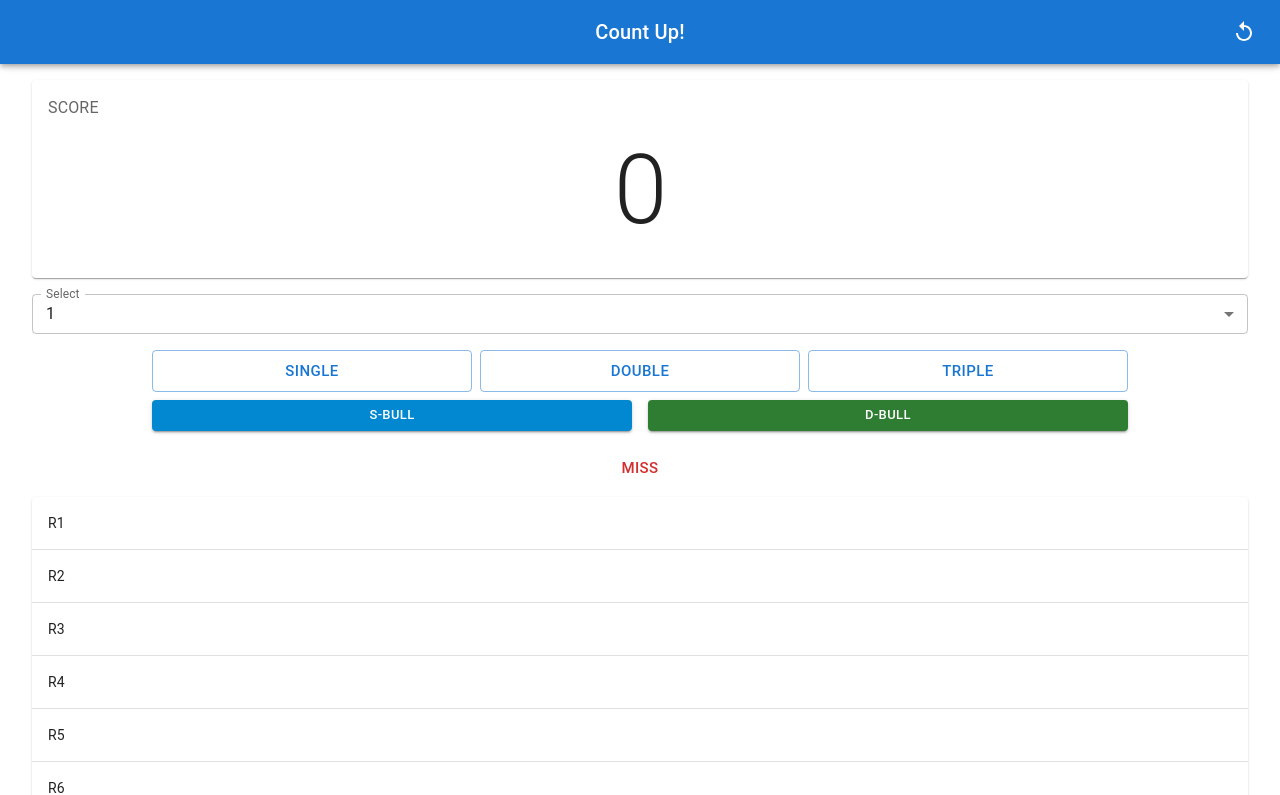
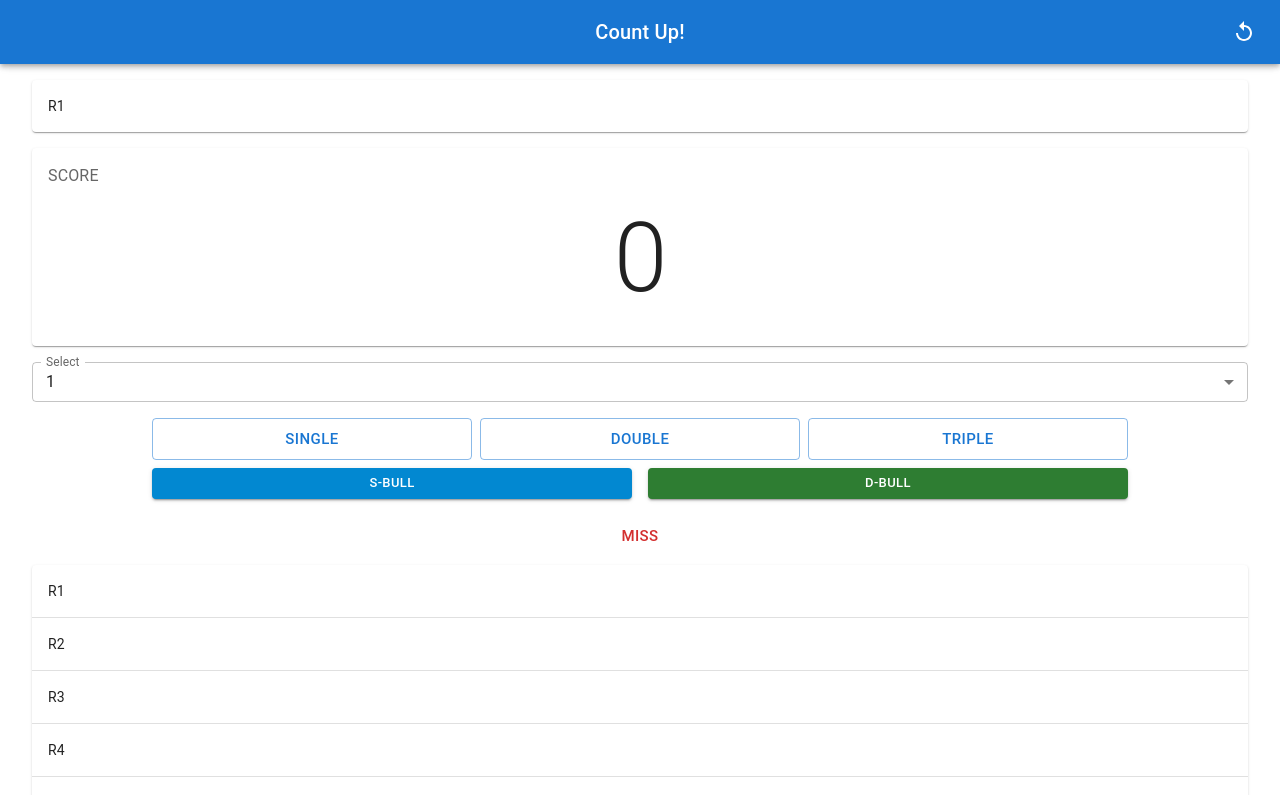
Before and after one commit to Sei-Tsushima-sti/count-up-app, a React (Create React App) app: page / in a window 1280 px wide. Shown: the top 795 px of the page. Built offline with nearby package versions, Linux system fonts and the light colour scheme.

Commit message:
現在ラウンドのスコアを表示

```diff
--- a/src/App.tsx
+++ b/src/App.jsx
@@ -46,6 +46,8 @@ function App() {
   }));
 
   return (<MainContent>
+    <ScoreTableSingle
+      scoreSheet={scoreSheet} />
     <TopBar
       score={score}
       scoreSheet={scoreSheet}
--- a/src/components/ScoreTable.jsx
+++ b/src/components/ScoreTable.jsx
@@ -6,18 +6,13 @@ import TableContainer from '@mui/material/TableContainer';
 import TableHead from '@mui/material/TableHead';
 import TableRow from '@mui/material/TableRow';
 import Paper from '@mui/material/Paper';
-import Grid from "@mui/material/Grid";
 
-export const ScoreTable = (props) => {
-    const { scoreSheet } = props;
-
-    const createScoreRows = () => {
+// スコア行生成関数
+const generateScoreRows = (scoreSheet) => {
     if (!scoreSheet || !scoreSheet.length) {
         return [];
     }
-        const scoreSheetLabel = scoreSheet.map(l => {
-            return l.label;
-        });
+    const scoreSheetLabel = scoreSheet.map(l => l.label);
 
     const rows = [];
     for (let i = 0; i < scoreSheetLabel.length; i += 3) {
@@ -25,12 +20,14 @@ export const ScoreTable = (props) => {
         rows.push(chunk);
     }
     return rows;
-    }
+};
 
-    // 1. createScoreRows() を一度だけ呼び出し、現在のデータ行とその数を取得
-    const actualDataRows = createScoreRows();
+export const ScoreTable = (props) => {
+    const { scoreSheet } = props;
+
+    const actualDataRows = generateScoreRows(scoreSheet);
     const actualDataRowCount = actualDataRows.length;
-    const minTotalRows = 8; // 表示したい最小行数（枠の数）
+    const minTotalRows = 8;
 
     return (
         <TableContainer component={Paper} sx={{ mb: 2 }}>
@@ -63,9 +60,9 @@ export const ScoreTable = (props) => {
                                 sx={{ '&:last-child td, &:last-child th': { border: 0 } }}
                             >
                                 <TableCell component="th" scope="row">
-                                    {`R${actualDataRowCount + emptyRowIndex + 1}`} {/* 行番号を継続 */}
+                                    {`R${actualDataRowCount + emptyRowIndex + 1}`}
                                 </TableCell>
-                                <TableCell align="right">&nbsp;</TableCell> {/* 空のセル */}
+                                <TableCell align="right">&nbsp;</TableCell>
                                 <TableCell align="right">&nbsp;</TableCell>
                                 <TableCell align="right">&nbsp;</TableCell>
                             </TableRow>
@@ -79,27 +76,11 @@ export const ScoreTable = (props) => {
 export const ScoreTableSingle = (props) => {
     const { scoreSheet } = props;
 
-    const createScoreRows = () => {
-        if (!scoreSheet || !scoreSheet.length) {
-            return [];
-        }
-        const scoreSheetLabel = scoreSheet.map(l => {
-            return l.label;
-        });
-
-        const rows = [];
-        for (let i = 0; i < scoreSheetLabel.length; i += 3) {
-            const chunk = scoreSheetLabel.slice(i, i + 3);
-            rows.push(chunk);
-        }
-        rows.splice(0, rows.length - 1);
-        return rows;
-    }
-
-    // 1. createScoreRows() を一度だけ呼び出し、現在のデータ行とその数を取得
-    const actualDataRows = createScoreRows();
+    const allDataRows = generateScoreRows(scoreSheet);
+    const actualDataRows = allDataRows.splice(allDataRows.length - 1, allDataRows.length);
     const actualDataRowCount = actualDataRows.length;
-    const minTotalRows = 8; // 表示したい最小行数（枠の数）
+    const minTotalRows = 1;
+    const nowRound = allDataRows.length;
 
     return (
         <TableContainer component={Paper} sx={{ mb: 2 }}>
@@ -108,37 +89,37 @@ export const ScoreTableSingle = (props) => {
                 tableLayout: 'fixed'  // 列幅を固定レイアウトにするキープロパティ
             }}>
                 <TableBody>
-
                     {/* 実際のデータ行をレンダリング */}
-
                     {actualDataRows.map((row, index) => (
-
                         <TableRow
-
                             key={`row-${index}`}
-
                             sx={{ '&:last-child td, &:last-child th': { border: 0 } }}
-
                         >
-
                             <TableCell component="th" scope="row">
-
-                                {`R${1 + (scoreSheet.length - 1) / 3 | 0}`}
-
+                                {`R${nowRound + 1}`}
                             </TableCell>
-
                             {/* rowオブジェクトの構造に合わせてデータを表示 */}
-
-                            <TableCell align="right">{row[0]}</TableCell>
-
+                            < TableCell align="right" > {row[0]}</TableCell>
                             <TableCell align="right">{row[1]}</TableCell>
-
                             <TableCell align="right">{row[2]}</TableCell>
-
                         </TableRow>
-
                     ))}
 
+                    {/* データ行が最小行数に満たない場合、空行で埋める */}
+                    {actualDataRowCount < minTotalRows &&
+                        Array.from({ length: minTotalRows - actualDataRowCount }).map((_, emptyRowIndex) => (
+                            <TableRow
+                                key={`empty-row-${actualDataRowCount + emptyRowIndex}`}
+                                sx={{ '&:last-child td, &:last-child th': { border: 0 } }}
+                            >
+                                <TableCell component="th" scope="row">
+                                    {`R${actualDataRowCount + emptyRowIndex + 1}`}
+                                </TableCell>
+                                <TableCell align="right">&nbsp;</TableCell>
+                                <TableCell align="right">&nbsp;</TableCell>
+                                <TableCell align="right">&nbsp;</TableCell>
+                            </TableRow>
+                        ))}
                 </TableBody>
             </Table >
         </TableContainer >
--- a/src/index.tsx
+++ b/src/index.tsx
@@ -1,7 +1,7 @@
 import { StrictMode } from "react";
 import { createRoot } from "react-dom/client";
 
-import App from "./App.tsx";
+import App from "./App.jsx";
 
 const rootElement = document.getElementById('root');
 const root = createRoot(rootElement);
```
Also changed, not shown: src/components/TotalScoreCard.jsx (+0 -7 lines), 8 other files (tests, documents, lock files or other folders). Lines whose indentation alone changed are shown as unchanged.
